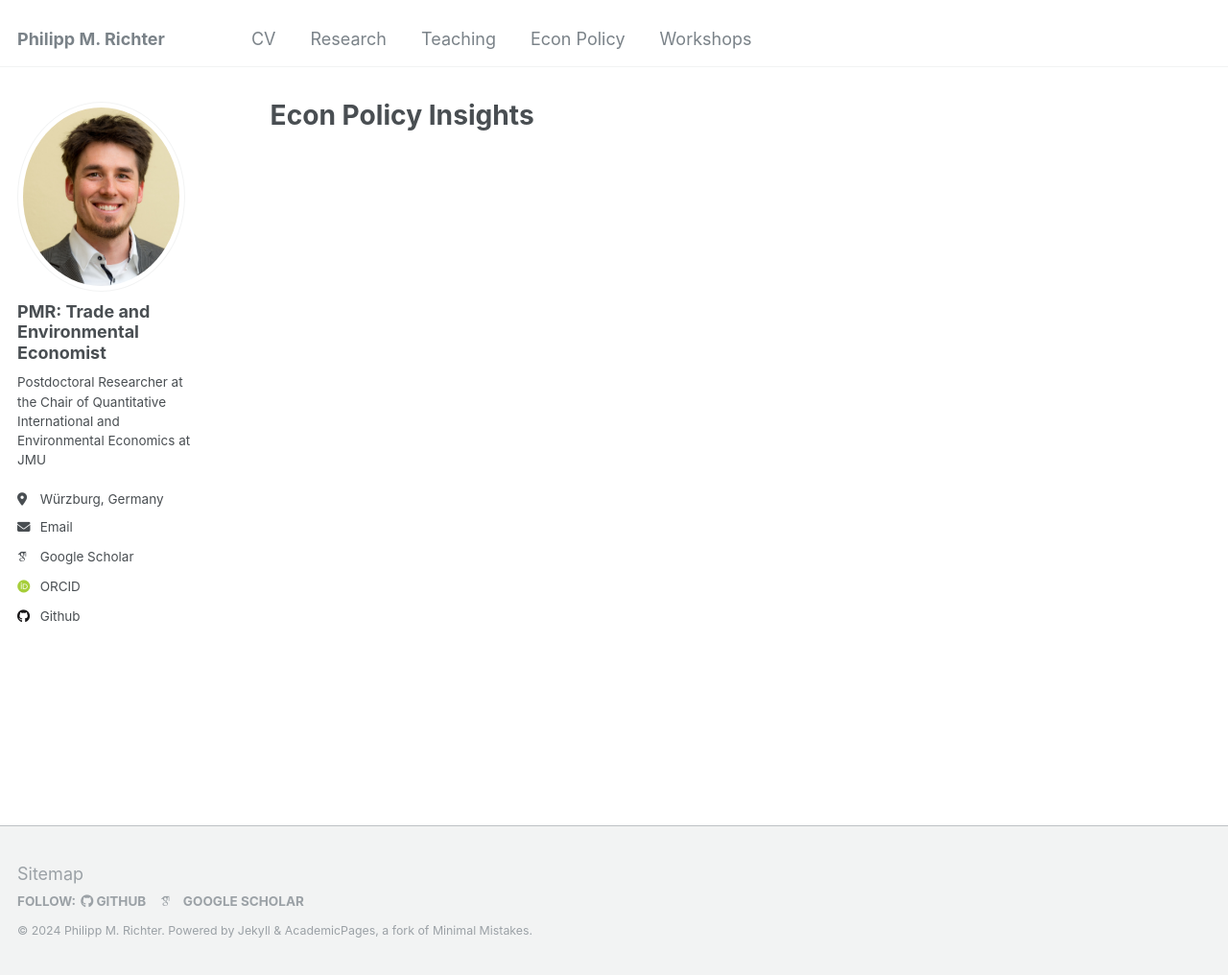
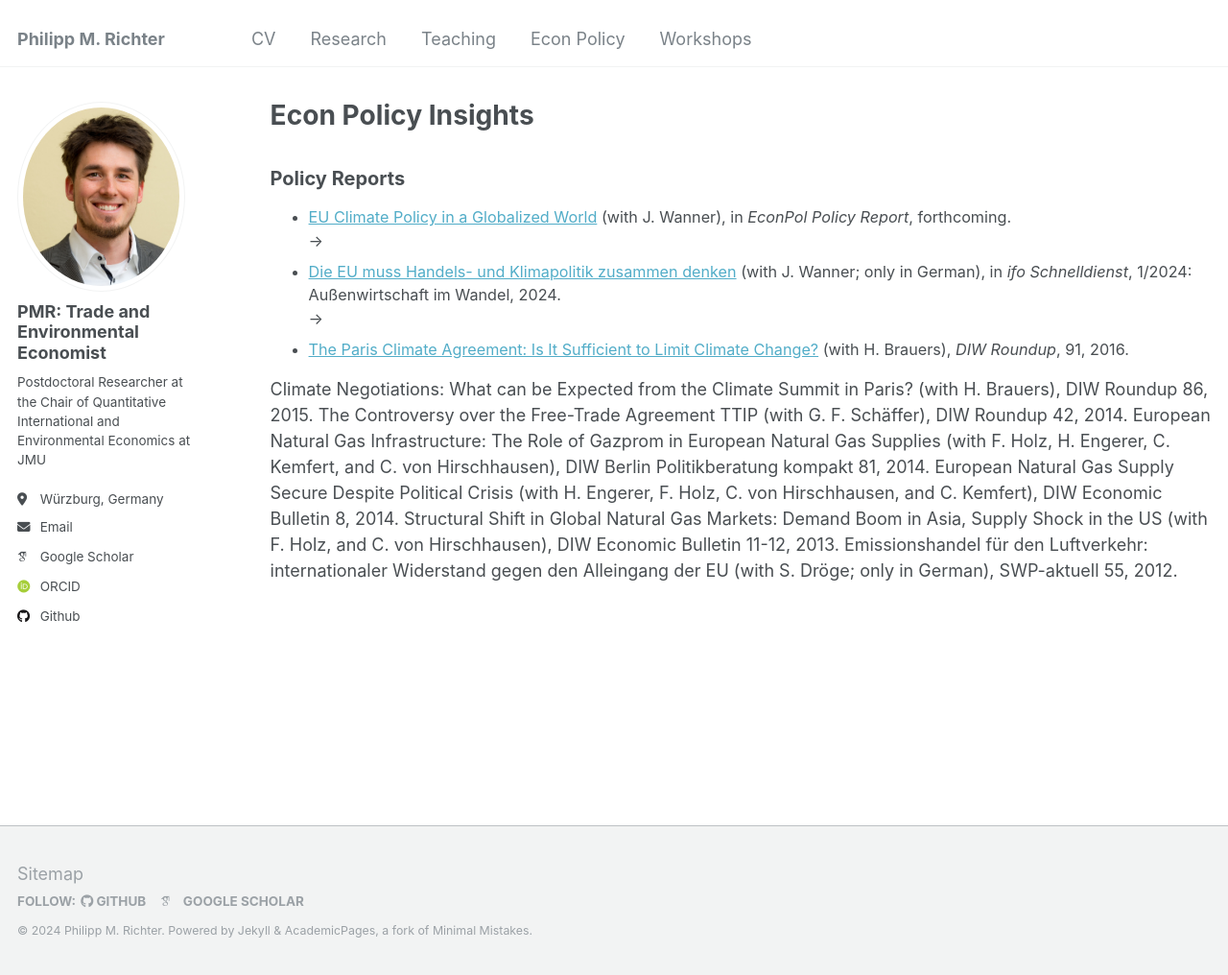
Before and after one commit to PhMRichter/PhMRichter.github.io, a Jekyll site: the page built from _pages/econpolicy.html, in a window 1280 px wide and 1016 px high. Shown: the whole window at 96% size. Built offline with Jekyll 4.4.1, drawn with Linux system fonts in a browser that asks for light colours; some web fonts are replaced.

Commit message:
Update econpolicy.html

```diff
--- a/_pages/econpolicy.html
+++ b/_pages/econpolicy.html
@@ -4,3 +4,41 @@ title: "Econ Policy Insights"
 permalink: /econpol/
 author_profile: true
 ---
+
+
+<h2 style="font-size: 20px;">Policy Reports</h2>
+
+<ul style="font-size: 0.9em;">
+   <li>
+    <a href="https://www.econpol.eu/publications/policy_reports" target="_blank">
+      EU Climate Policy in a Globalized World</a>
+      (with J. Wanner), in <i>EconPol Policy Report</i>, forthcoming. <br> →
+  </li>
+  <li>
+    <a href="https://www.ifo.de/publikationen/2024/zeitschrift-einzelheft/ifo-schnelldienst-012024-aussenwirtschaft-wandel" target="_blank">
+      Die EU muss Handels- und Klimapolitik zusammen denken</a>
+      (with J. Wanner; only in German), in <i>ifo Schnelldienst</i>, 1/2024: Außenwirtschaft im Wandel, 2024. <br> →
+  </li>
+  <li>
+    <a href="https://doi.org/10.1016/j.jinteco.2023.103829" target="_blank">
+      The Paris Climate Agreement: Is It Sufficient to Limit Climate Change?</a>
+     (with H. Brauers), <i>DIW Roundup</i>, 91, 2016. <br>
+  </li>
+</ul>
+
+
+
+
+
+
+Climate Negotiations: What can be Expected from the Climate Summit in Paris? (with H. Brauers), DIW Roundup 86, 2015.
+
+The Controversy over the Free-Trade Agreement TTIP (with G. F. Schäffer), DIW Roundup 42, 2014.
+
+European Natural Gas Infrastructure: The Role of Gazprom in European Natural Gas Supplies (with F. Holz, H. Engerer, C. Kemfert, and C. von Hirschhausen), DIW Berlin Politikberatung kompakt 81, 2014.
+
+European Natural Gas Supply Secure Despite Political Crisis (with H. Engerer, F. Holz, C. von Hirschhausen, and  C. Kemfert), DIW Economic Bulletin 8, 2014.
+
+Structural Shift in Global Natural Gas Markets: Demand Boom in Asia, Supply Shock in the US (with F. Holz, and  C. von Hirschhausen), DIW Economic Bulletin 11-12, 2013.
+
+Emissionshandel für den Luftverkehr: internationaler Widerstand gegen den Alleingang der EU (with S. Dröge; only in German), SWP-aktuell 55, 2012.
```
